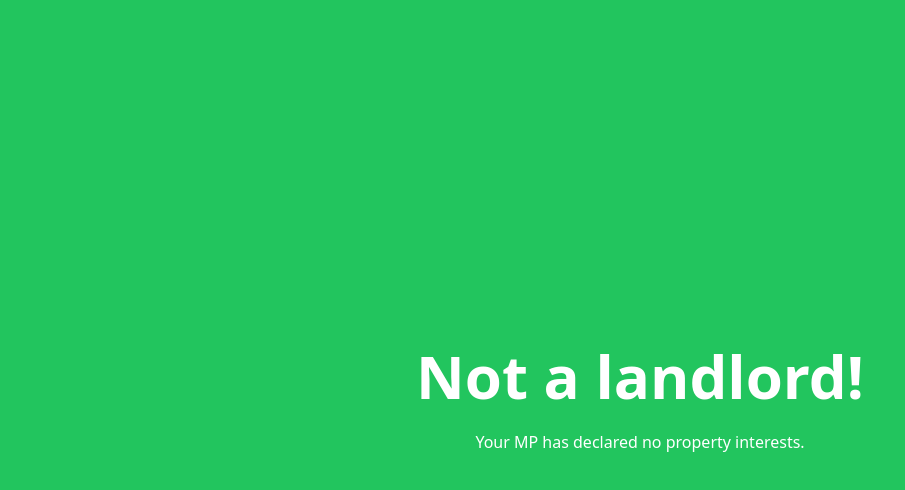
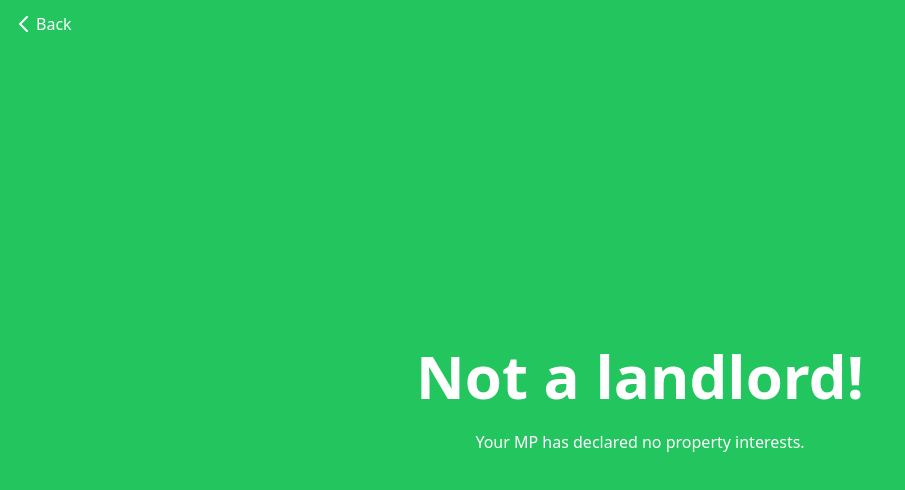
Before and after one commit to rosscee98/is-your-mp-a-landlord, a Next.js app: page /is-not-landlord in a window 1280 px wide. Shown: the top 490 px of the page, without its empty margins (0-905 px from the left). Built offline with nearby package versions, Linux system fonts and the light colour scheme.

Commit message:
add back button, turn input to form

```diff
--- /dev/null
+++ b/components/back-button.tsx
@@ -0,0 +1,30 @@
+import { useRouter } from "next/router";
+
+const BackButton = () => {
+  const router = useRouter();
+
+  return (
+    <button
+      className="absolute top-0 left-0 flex items-center text-white p-3"
+      onClick={() => router.back()}
+    >
+      <svg
+        xmlns="http://www.w3.org/2000/svg"
+        className="h-6 w-6"
+        fill="none"
+        viewBox="0 0 24 24"
+        stroke="currentColor"
+        strokeWidth={2}
+      >
+        <path
+          strokeLinecap="round"
+          strokeLinejoin="round"
+          d="M15 19l-7-7 7-7"
+        />
+      </svg>
+      Back
+    </button>
+  );
+};
+
+export default BackButton;
--- a/pages/index.tsx
+++ b/pages/index.tsx
@@ -66,16 +66,25 @@ const Home: NextPage = () => {
         </h1>
         <br />
         <p className="mt-3 text-2xl">Enter your MP&apos;s name to find out:</p>
+        <form
+          onSubmit={async (e) => {
+            e.preventDefault();
+            await runLandlordCheck();
+          }}
+        >
           <input
             className="border rounded py-2 px-3 mt-5 w-full text-center"
+            type="text"
+            name="name"
             onChange={(event) => setName(event.target.value)}
           />
           <button
             className="bg-blue-500 text-white rounded py-2 px-3 mt-5"
-          onClick={runLandlordCheck}
+            type="submit"
           >
             Submit
           </button>
+        </form>
       </main>
 
       <footer className="flex h-12 text-sm w-full items-center justify-center border-t">
--- a/pages/is-landlord.tsx
+++ b/pages/is-landlord.tsx
@@ -1,9 +1,11 @@
 import type { NextPage } from "next";
+import BackButton from "../components/back-button";
 
 const IsLandlord: NextPage = () => {
   return (
     <div className="flex min-h-screen flex-col items-center justify-center py-2 bg-red-500">
       <main className="flex w-full flex-1 flex-col items-center justify-center px-20 text-center">
+        <BackButton />
         <h1 className="text-6xl font-bold text-white">
           Your MP is a landlord.
         </h1>
--- a/pages/is-not-landlord.tsx
+++ b/pages/is-not-landlord.tsx
@@ -1,5 +1,5 @@
 import type { NextPage } from "next";
-import { withRouter } from "next/router";
+import BackButton from "../components/back-button";
 
 type Props = {
   router?: {
@@ -15,6 +15,7 @@ const IsNotLandlord: NextPage = (props: Props) => {
   return (
     <div className="flex min-h-screen flex-col items-center justify-center py-2 bg-green-500">
       <main className="flex w-full flex-1 flex-col items-center justify-center px-20 text-center">
+        <BackButton />
         <h1 className="text-6xl font-bold text-white">Not a landlord!</h1>
         <br />
         {property === "true" ? (
@@ -32,4 +33,4 @@ const IsNotLandlord: NextPage = (props: Props) => {
   );
 };
 
-export default withRouter(IsNotLandlord);
+export default IsNotLandlord;
```
Lines whose indentation alone changed are shown as unchanged.
